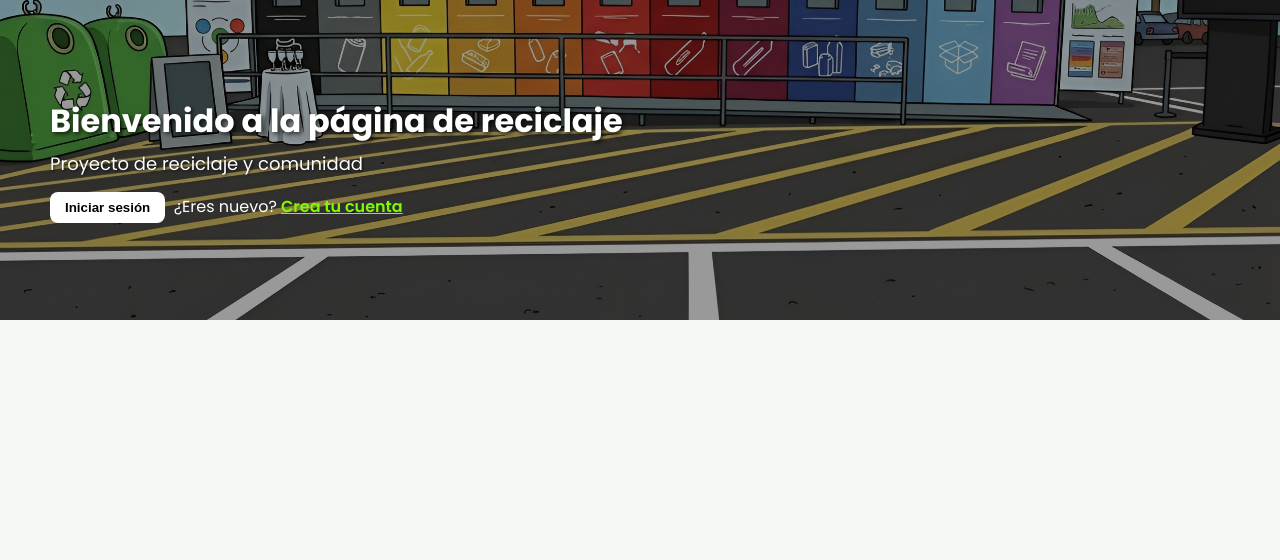
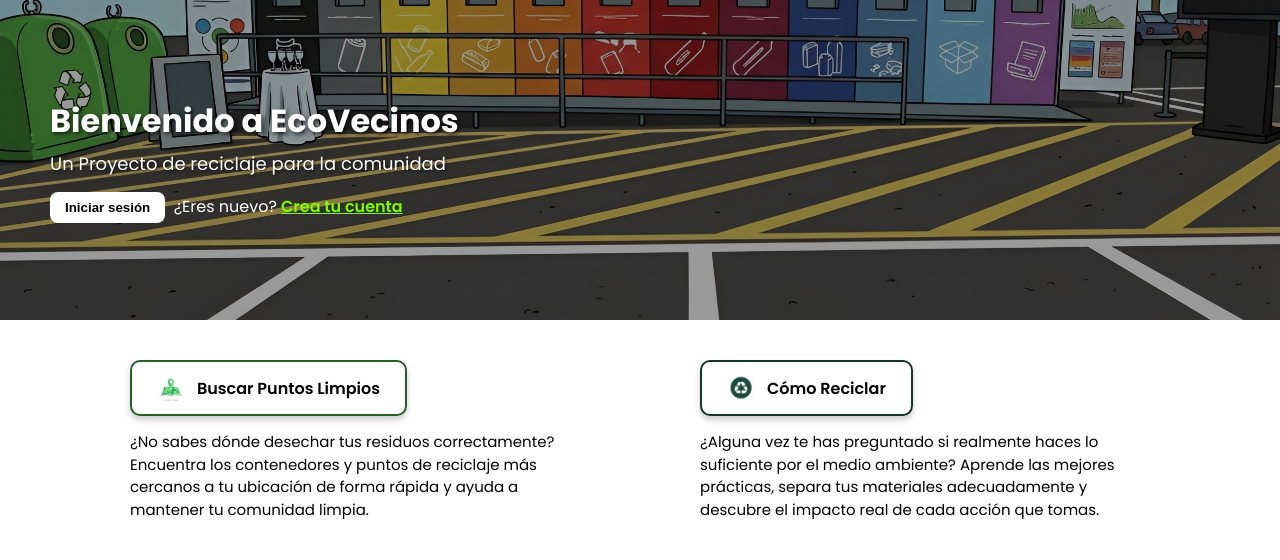
Before and after one commit to TopazZD/ProyectoInicial, a Django app: page / in a window 1280 px wide. Shown: the part 95-655 px from the top of the page. Run offline with Django 5.2, Linux system fonts and the light colour scheme; parts of the project's set-up code (start-up, migrations or seed data) failed here and were passed over.

Commit message:
me la saque alv me quedo bien perro

```diff
--- a/Reciclaje/templates/reciclaje/inicio.html
+++ b/Reciclaje/templates/reciclaje/inicio.html
@@ -4,32 +4,57 @@
 {% block title %}ECOVECINOS{% endblock %}
 
 {% block content %}
-    <!-- Contenedor principal con la imagen de fondo y altura limitada -->
+    <!-- 1. BLOQUE DE LA IMAGEN CON EL TEXTO ENCIMA -->
     <div style="position: relative; width: 100%; height: 320px; overflow: hidden;">
 
-        <!-- Imagen de fondo de esquina a esquina -->
+        <!-- Imagen de fondo -->
         <img src="{% static 'reciclaje/img/memu.jpg' %}" alt="Punto Limpio Eco Vecinos" style="width: 100%; height: 100%; object-fit: cover; display: block;">
 
-        <!-- Capa oscura opcional para que el texto se lea mejor sobre la ilustración -->
+        <!-- Capa oscura para legibilidad -->
         <div style="position: absolute; top: 0; left: 0; width: 100%; height: 100%; background-color: rgba(0, 0, 0, 0.4);"></div>
 
-        <!-- Texto y botones flotando ENCIMA de la imagen -->
+        <!-- Texto flotando ENCIMA de la imagen -->
         <div style="position: absolute; top: 0; left: 0; width: 100%; height: 100%; display: flex; flex-direction: column; justify-content: center; padding: 0 50px; color: #ffffff; z-index: 2;">
-            <h2 style="font-size: 32px; margin-bottom: 5px; text-shadow: 2px 2px 4px rgba(0,0,0,0.7);">Bienvenido a la página de reciclaje</h2>
-            <p style="font-size: 18px; margin-bottom: 15px; text-shadow: 1px 1px 3px rgba(0,0,0,0.7);">Proyecto de reciclaje y comunidad</p>
+            <h2 style="font-size: 32px; margin-bottom: 5px; text-shadow: 2px 2px 4px rgba(0,0,0,0.7);">Bienvenido a EcoVecinos</h2>
+            <p style="font-size: 18px; margin-bottom: 15px; text-shadow: 1px 1px 3px rgba(0,0,0,0.7);">Un Proyecto de reciclaje para la comunidad</p>
 
-            <div>
-                {% if user.is_authenticated %}
-                    <span style="font-weight: 600; color: #7CFC00; text-shadow: 1px 1px 3px rgba(0,0,0,0.7);">¡Qué bueno verte de nuevo, {{ user.username }}!</span>
-                    <br><br>
-                    <a href="{% url 'mapa' %}" style="padding: 10px 20px; background-color: #2e7d32; color: white; text-decoration: none; border-radius: 8px; font-weight: 600; display: inline-block; box-shadow: 0 4px 6px rgba(0,0,0,0.3);">
-                        Ir a Buscar Puntos Limpios
-                    </a>
-                {% else %}
+            {% if user.is_authenticated %}
+                <span style="font-weight: 600; color: #7CFC00; text-shadow: 1px 1px 3px rgba(0,0,0,0.7);">¡Qué bueno verte de nuevo, {{ user.username }}!</span>
+            {% else %}
+                <p>
                     <button onclick="abrirModal()" style="padding: 8px 15px; border-radius: 8px; cursor: pointer; font-weight: 600; background-color: #ffffff; border: none;">Iniciar sesión</button>
                     &nbsp;¿Eres nuevo? <a href="{% url 'register' %}" style="color: #7CFC00; font-weight: 600; text-decoration: underline;">Crea tu cuenta</a>
-                {% endif %}
+                </p>
+            {% endif %}
+        </div>
+    </div>
+
+    <!-- 2. BLOQUE INFERIOR CON BOTONES E INFORMACIÓN ORDENADA -->
+    <div style="padding: 40px 60px; background-color: #ffffff;">
+        <div style="display: flex; justify-content: space-around; gap: 40px; flex-wrap: wrap; max-width: 1100px; margin: 0 auto;">
+
+            <!-- Columna 1: Buscar Puntos Limpios -->
+            <div style="flex: 1; min-width: 280px; max-width: 450px; display: flex; flex-direction: column; align-items: flex-start;">
+                <a href="{% url 'mapa' %}" style="display: flex; align-items: center; gap: 12px; padding: 12px 25px; background-color: #ffffff; color: rgb(0, 0, 0); text-decoration: none; border-radius: 10px; font-weight: 600; box-shadow: 0 4px 6px rgba(0,0,0,0.2); border: 2px solid #236127;">
+                    <img src="{% static 'reciclaje/img/pinubi.webp' %}" alt="Ubicación" style="width: 28px; height: 28px; object-fit: contain;" onerror="this.style.display='none'">
+                    <span>Buscar Puntos Limpios</span>
+                </a>
+                <p style="margin-top: 15px; color: #000000; font-size: 15px; line-height: 1.5;">
+                    ¿No sabes dónde desechar tus residuos correctamente? Encuentra los contenedores y puntos de reciclaje más cercanos a tu ubicación de forma rápida y ayuda a mantener tu comunidad limpia.
+                </p>
             </div>
+
+            <!-- Columna 2: Cómo Reciclar -->
+            <div style="flex: 1; min-width: 280px; max-width: 450px; display: flex; flex-direction: column; align-items: flex-start;">
+                <a href="#" style="display: flex; align-items: center; gap: 12px; padding: 12px 25px; background-color: #ffffff; color: rgb(0, 0, 0); text-decoration: none; border-radius: 10px; font-weight: 600; box-shadow: 0 4px 6px rgba(0,0,0,0.2); border: 2px solid #13362b;">
+                    <img src="{% static 'reciclaje/img/reci.jfif' %}" alt="Reciclaje" style="width: 28px; height: 28px; object-fit: contain;" onerror="this.style.display='none'">
+                    <span>Cómo Reciclar</span>
+                </a>
+                <p style="margin-top: 15px; color: #000000; font-size: 15px; line-height: 1.5;">
+                    ¿Alguna vez te has preguntado si realmente haces lo suficiente por el medio ambiente? Aprende las mejores prácticas, separa tus materiales adecuadamente y descubre el impacto real de cada acción que tomas.
+                </p>
+            </div>
+
         </div>
     </div>
 {% endblock %}
```
Also changed, not shown: Reciclaje/static/reciclaje/img/pinubi.webp (added), Reciclaje/static/reciclaje/img/reci.jfif (added).
